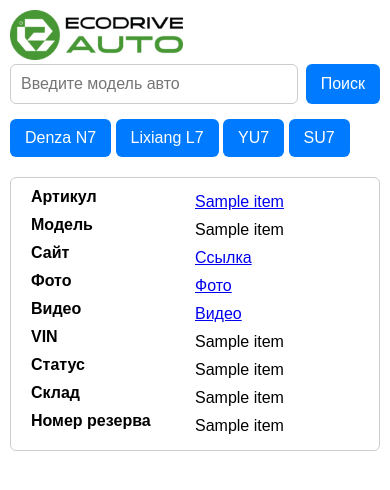
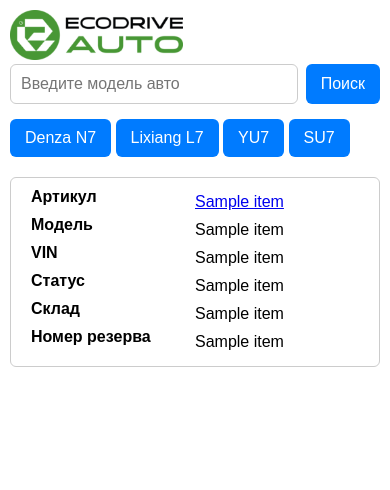
Before and after one commit to alikkosenko/ecosearch, a Flask app: template templates/index.html in a window 390 px wide. Shown: the top 490 px of the page. Run offline with Flask 3, Linux system fonts and the light colour scheme; the template is opened without the code that fills it: most values are stand-ins (such as "Sample title", 1, 10 or a date in 2020).

Commit message:
Version 1.1

```diff
--- a/templates/index.html
+++ b/templates/index.html
@@ -90,13 +90,10 @@
             }
             td:nth-of-type(1)::before { content: "Артикул"; }
             td:nth-of-type(2)::before { content: "Модель"; }
-            td:nth-of-type(3)::before { content: "Сайт"; }
-            td:nth-of-type(4)::before { content: "Фото"; }
-            td:nth-of-type(5)::before { content: "Видео"; }
-            td:nth-of-type(6)::before { content: "VIN"; }
-            td:nth-of-type(7)::before { content: "Статус"; }
-            td:nth-of-type(8)::before { content: "Склад"; }
-            td:nth-of-type(9)::before { content: "Номер резерва"; }
+            td:nth-of-type(3)::before { content: "VIN"; }
+            td:nth-of-type(4)::before { content: "Статус"; }
+            td:nth-of-type(5)::before { content: "Склад"; }
+            td:nth-of-type(6)::before { content: "Номер резерва"; }
         }
     </style>
 </head>
@@ -126,9 +123,6 @@
                     <tr>
                         <th>Артикул</th>
                         <th>Модель</th>
-                        <th>Сайт</th>
-                        <th>Фото</th>
-                        <th>Видео</th>
                         <th>VIN</th>
                         <th>Статус</th>
                         <th>Склад</th>
@@ -140,9 +134,6 @@
                         <tr>
                             <td><a href="{{ item[0]  }}">{{ item[1] }}</a></td>
                             <td>{{ item[2] }}</td>
-                            <td><a href="{{ item[3] }}" target="_blank">Ссылка</a></td>
-                            <td><a href="{{ item[4] }}" target="_blank">Фото</a></td>
-                            <td><a href="{{ item[5] }}" target="_blank">Видео</a></td>
                             <td>{{ item[23] }}</td>
                             <td>{{ item[24] }}</td>
                             <td>{{ item[25] }}</td>
```
